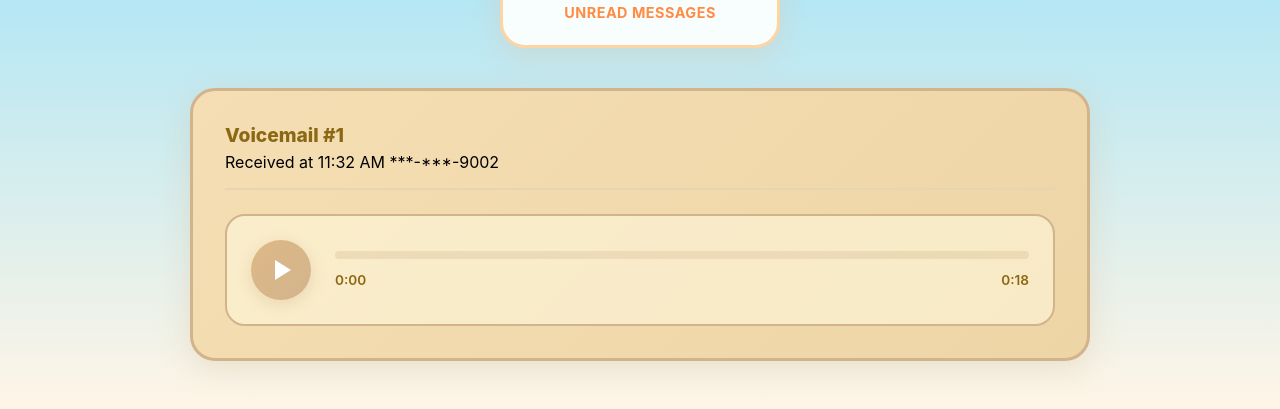
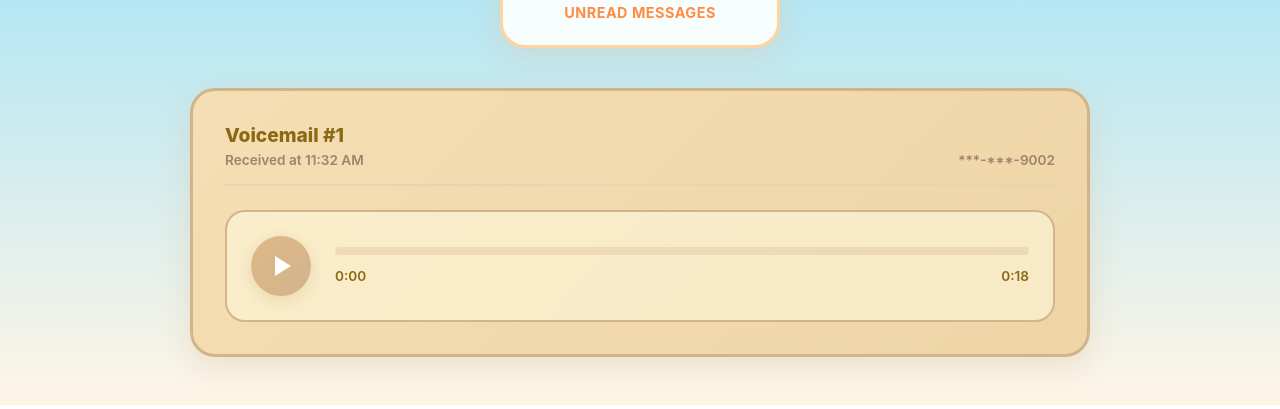
Before and after one commit to hyperspacefairy/mango-voicemail, a plain HTML site: page tuesday.html in a window 1280 px wide. Shown: the part 457-866 px from the top of the page. Drawn offline with Linux system fonts and the light colour scheme.

Commit message:
Add files via upload

```diff
--- a/css/styles.css
+++ b/css/styles.css
@@ -84,9 +84,6 @@
 }
 
 .message-header {
-    display: flex;
-    justify-content: space-between;
-    align-items: center;
     margin-bottom: 1.5rem;
     padding-bottom: 1rem;
     border-bottom: 2px solid #E6D4B3;
@@ -100,6 +97,25 @@
 }
 
 .message-info p {
+    font-size: 0.85rem;
+    color: #A0826D;
+    font-weight: 600;
+}
+
+.message-meta {
+    display: flex;
+    justify-content: space-between;
+    align-items: center;
+    gap: 1rem;
+}
+
+.message-time {
+    font-size: 0.85rem;
+    color: #A0826D;
+    font-weight: 600;
+}
+
+.message-phone {
     font-size: 0.85rem;
     color: #A0826D;
     font-weight: 600;
```
